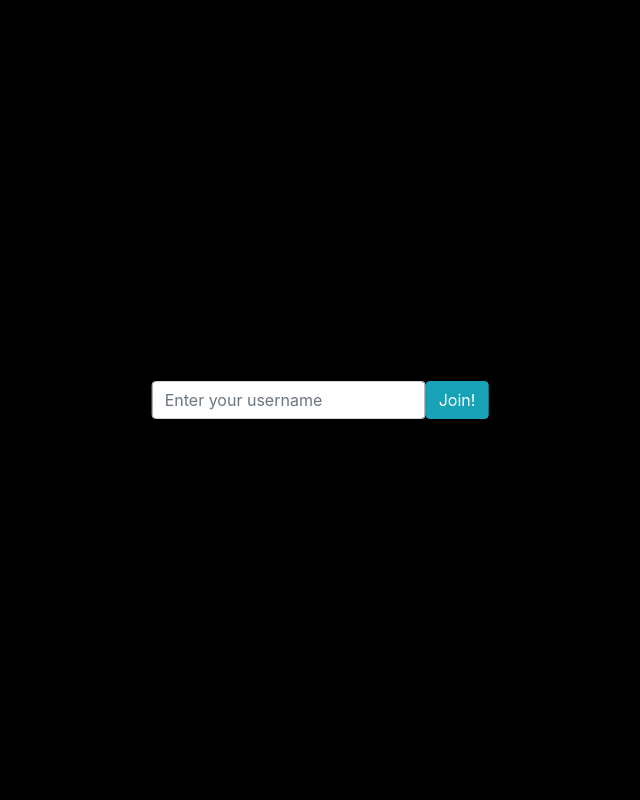
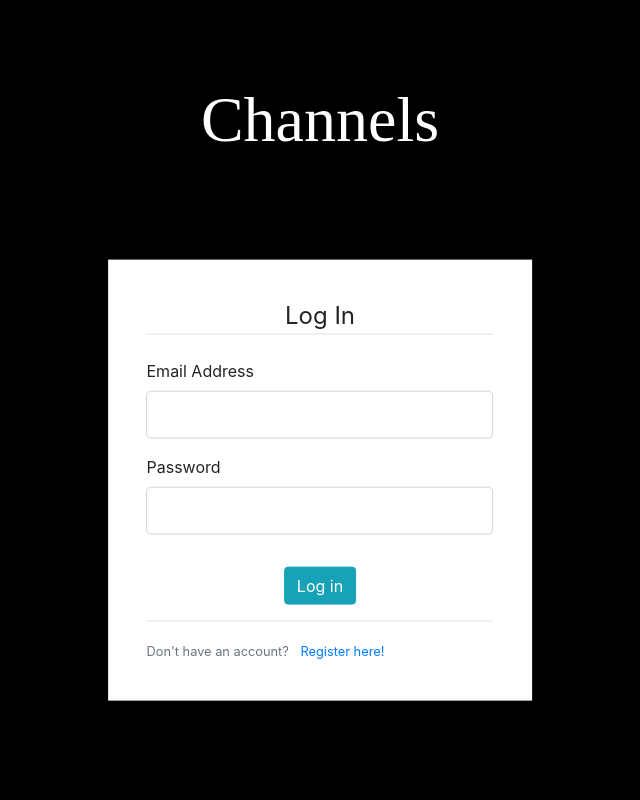
Before and after one commit to dzionek/channels, a Flask app: page / in a window 1280 px wide. Shown: the whole page, without its empty margins (320-960 px from the left). Run offline with Flask 2, Linux system fonts and the light colour scheme; style sheets or scripts are compiled from the project's sources; parts of the project's set-up code (start-up, migrations or seed data) failed here and were passed over; some libraries are stand-ins or nearby versions; some web fonts are replaced.

Commit message:
Add login form

```diff
--- /dev/null
+++ b/app/forms/login.py
@@ -0,0 +1,20 @@
+from flask_wtf import FlaskForm
+from wtforms import StringField, PasswordField, SubmitField
+from wtforms.validators import DataRequired, Email
+
+"""
+Module containing the login form.
+"""
+
+class LoginForm(FlaskForm):
+    """Form shown when user want to sign in.
+
+    Fields:
+        email: Email of the user.\n
+        password: Password of the user.\n
+        submit: Submit the form.\n
+
+    """
+    email = StringField('Email Address', validators=[DataRequired(), Email()])
+    password = PasswordField('Password', validators=[DataRequired()])
+    submit = SubmitField('Log in')
--- a/app/login/routes.py
+++ b/app/login/routes.py
@@ -2,6 +2,8 @@ from flask import request, render_template
 
 from .base import login
 from .utils import log_in, is_logged, set_up_app
+from app.forms.registration import RegistrationForm
+from app.forms.login import LoginForm
 
 """
 Routes for the functionality of the app related to login.
@@ -29,4 +31,10 @@ def index() -> str:
         if is_logged():
             return set_up_app()
         else:
-            return render_template('login.html')
+            form = LoginForm()
+            return render_template('login.html', form=form)
+
+@login.route('/register')
+def register() -> str:
+    form = RegistrationForm()
+    return render_template('register.html', form=form)
--- a/app/static/src/scss/login.scss
+++ b/app/static/src/scss/login.scss
@@ -1,3 +1,26 @@
+@font-face {
+  font-family: Pacifico;
+  src: url("../../fonts/Pacifico-Regular.ttf");
+}
+
+@keyframes textFromLeft {
+  0%   {  left: 0;}
+  50%  { left: 75%; }
+  100% { left: 50%; }
+}
+
+#channels-text {
+  color: white;
+  font-family: Pacifico, serif;
+  position: absolute;
+  top: 15%;
+  font-size: 8vh;
+  transform: translate(-50%, -50%);
+  animation-name: textFromLeft;
+  animation-duration: 2s;
+  animation-fill-mode: forwards;
+}
+
 #login-screen {
   height: 100vh;
   width: 100vw;
@@ -8,7 +31,12 @@
 
 #login-container {
   position: absolute;
-  top: 50%;
+  top: 60%;
   left: 50%;
   transform: translate(-50%, -50%);
+  padding: 3%;
+  background-color: white;
+  legend, #button-div  {
+    text-align: center;
+  }
 }
--- a/app/templates/login.html
+++ b/app/templates/login.html
@@ -6,12 +6,30 @@
 
 {% block content %}
     <div id="login-screen">
+        <div id="channels-text">Channels</div>
         <div id="login-container">
-            <form class="form-inline" method="post" action="{{ url_for('login.index') }}">
-                <label for="login-name" class="sr-only">username</label>
-                <input type="text" class="form-control" id="login-name" name="username"
-                       aria-describedby="usernameInput" placeholder="Enter your username">
-                <button type="submit" class="btn btn-info" id="login-btn">Join!</button>
+            <form method="post" action="">
+                {{ form.hidden_tag() }}
+                <fieldset class="form-group">
+                    <legend class="border-bottom mb-4">Log In</legend>
+                    <div class="form-group">
+                        {{ form.email.label(class="form-control-label") }}
+                        {{ form.email(class="form-control form-control-lg") }}
+                    </div>
+                    <div class="form-group">
+                        {{ form.password.label(class="form-control-label") }}
+                        {{ form.password(class="form-control form-control-lg") }}
+                    </div>
+                </fieldset>
+                <div class="form-group" id="button-div">
+                    {{ form.submit(class="btn btn-info") }}
+                </div>
+                <div class="border-top pt-3">
+                    <small class="text-muted">
+                        Don't have an account?
+                        <a class="ml-2" href="{{ url_for('login.register') }}">Register here!</a>
+                    </small>
+                </div>
             </form>
         </div>
     </div>
--- a/requirements.txt
+++ b/requirements.txt
@@ -5,14 +5,20 @@ Flask==1.1.2
 Flask-Session==0.3.2
 Flask-SocketIO==4.3.0
 Flask-SQLAlchemy==2.4.3
+Flask-WTF==0.14.3
 itsdangerous==1.1.0
 Jinja2==2.11.2
 MarkupSafe==1.1.1
+mypy==0.780
+mypy-extensions==0.4.3
 psycopg2==2.8.5
 python-engineio==3.13.0
 python-socketio==4.6.0
 pytz==2020.1
 six==1.15.0
 SQLAlchemy==1.3.17
+typed-ast==1.4.1
+typing-extensions==3.7.4.2
 Werkzeug==1.0.1
+WTForms==2.3.1
 zope.interface==5.1.0
```
Also changed, not shown: app/forms/registration.py (added, +26 -0 lines), app/templates/register.html (added, +27 -0 lines), app/forms/__init__.py (added), 1 other file.
